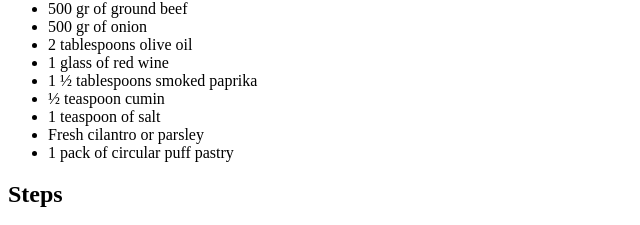
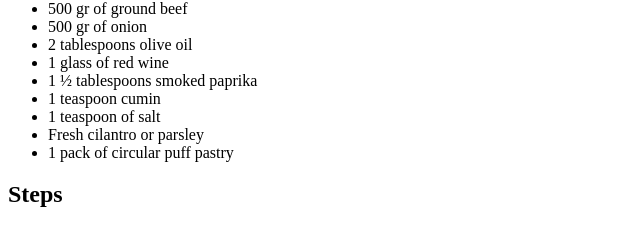
Before and after one commit to FedericoLahm/odin-recipes, a plain HTML site: page recipes/arg-empanadas.html in a window 1280 px wide. Shown: the part 1070-1295 px from the top of the page, 0-640 px from the left. Drawn offline with Linux system fonts and the light colour scheme.

Commit message:
Add empanadas recipe per previous commit and fix

```diff
--- a/recipes/arg-empanadas.html
+++ b/recipes/arg-empanadas.html
@@ -17,7 +17,7 @@
             <li>2 tablespoons olive oil</li>
             <li>1 glass of red wine</li>
             <li>1 ½ tablespoons smoked paprika</li>
-            <li>½ teaspoon cumin</li>
+            <li>1 teaspoon cumin</li>
             <li>1 teaspoon of salt</li>
             <li>Fresh cilantro or parsley</li>
             <li>1 pack of circular puff pastry</li>
```
